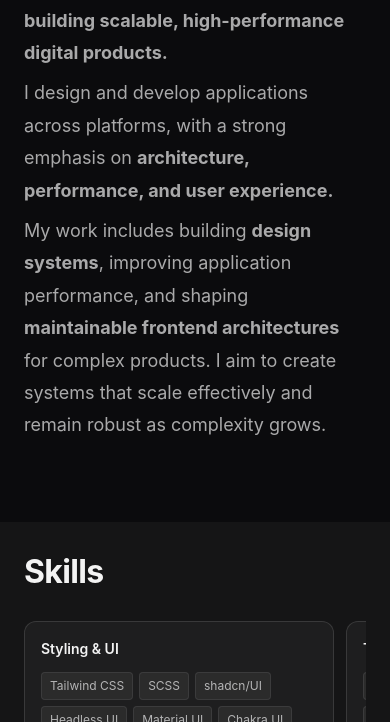
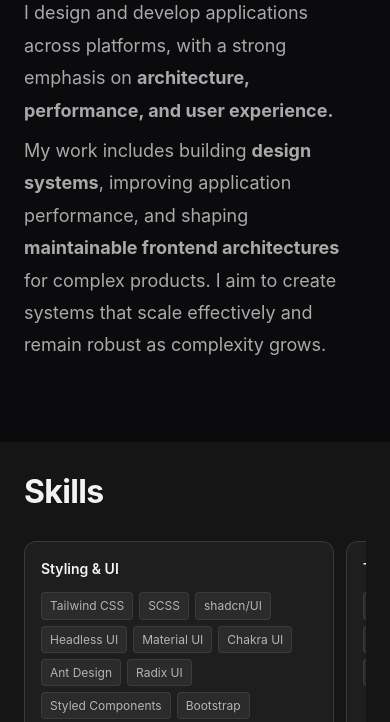
Before and after one commit to Nataly4444/Nataly4444.github.io, a website built with Vite: page index.html in a window 390 px wide. Shown: the part 747-1469 px from the top of the page. Built offline with nearby package versions, Linux system fonts and the light colour scheme.

Commit message:
Add responsive styles for the about section in styles.css. Introduce a media query to adjust padding for smaller screens, enhancing mobile usability.

```diff
--- a/styles.css
+++ b/styles.css
@@ -331,6 +331,12 @@ body {
 @media (max-width: 767px) {
   #contact.section {
     padding: 3.25rem 0;
+  }
+}
+
+@media (max-width: 767px) {
+  #about.section {
+    padding-top: 0;
   }
 }
 
```
